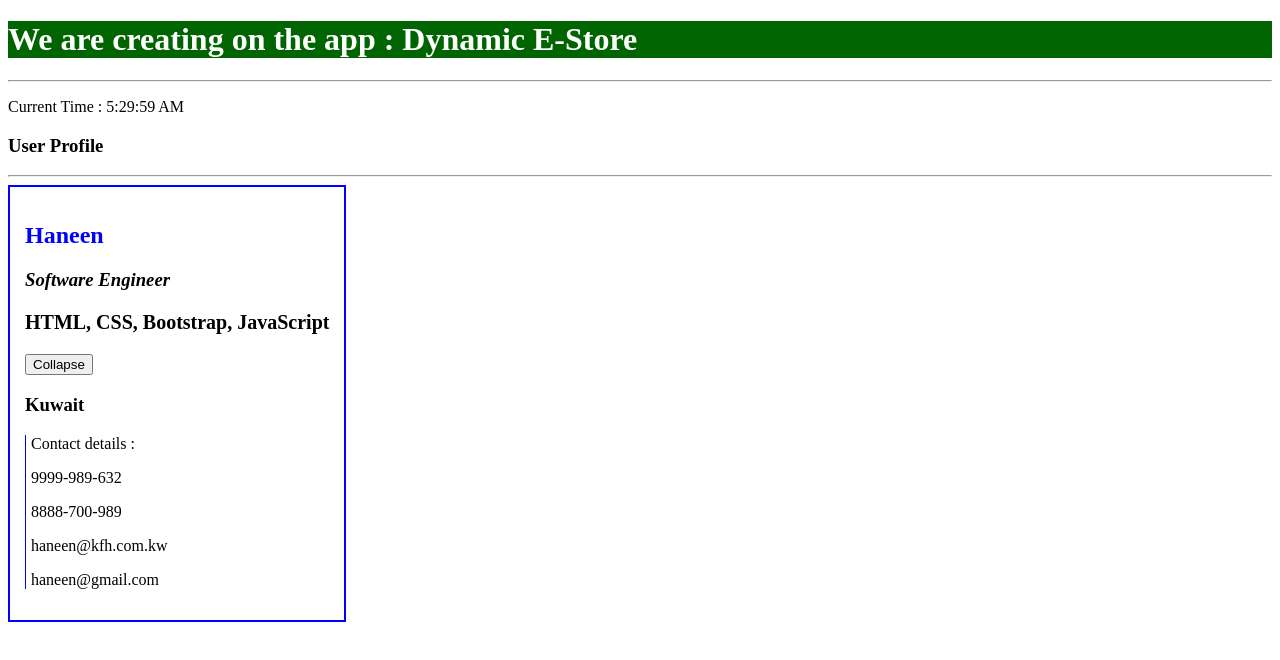
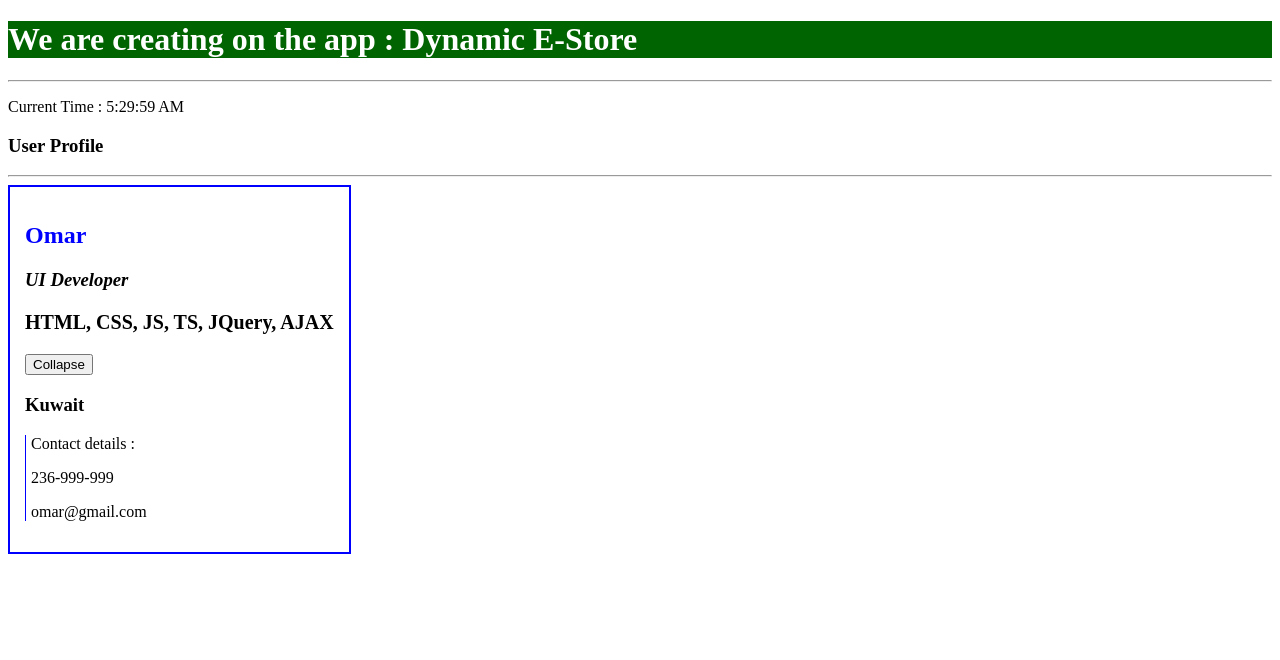
Before and after one commit to messagewaleed/first-angular-pro, an Angular app: page / in a window 1280 px wide. Shown: the top 660 px of the page. Built offline with nearby package versions, Linux system fonts and the light colour scheme.

Commit message:
Talked about @Input, LifeCycle Hooks, Passing Parameters to Components

```diff
--- a/src/app/app.component.html
+++ b/src/app/app.component.html
@@ -4,4 +4,6 @@
 <!-- <h3>Current Date : {{currentDate}}</h3> -->
 <hr>
 <other></other> <!--Angular instatiates the Other Component for us-->
-<profile></profile>
+<!-- <profile name="NAME FROM HTML" designation="Tester"></profile> -->
+
+<profile [profile]="profile"></profile>
--- a/src/app/app.component.ts
+++ b/src/app/app.component.ts
@@ -1,4 +1,5 @@
 import { Component } from '@angular/core';
+import { Profile } from './profile';
 
 @Component({ //A decorator that tells Angular this is a component
   selector: 'root', //The selector for this component
@@ -9,5 +10,22 @@ export class AppComponent {
   title : string = "Dynamic E-Store";
   currentDate : string = new Date().toLocaleTimeString();
 
+  profile !: Profile;
+
+  constructor(){
+    this.profile = new Profile();
+    this.profile.name = "Omar";
+    this.profile.designation = "UI Developer";
+    this.profile.skills = "HTML, CSS, JS, TS, JQuery, AJAX";
+    this.profile.location = "Kuwait";
+    this.profile.contact = [
+      '236-999-999',
+      'omar@gmail.com'
+    ];
+  }
+
+
+
+
 
 }
--- /dev/null
+++ b/src/app/profile.ts
@@ -0,0 +1,7 @@
+export class Profile{
+    name !: string;
+    designation !: string;
+    skills !: string;
+    location !: string;
+    contact !: string[];
+}
--- a/src/app/profile/profile.component.ts
+++ b/src/app/profile/profile.component.ts
@@ -1,4 +1,5 @@
-import { Component } from '@angular/core';
+import { Component, Input } from '@angular/core';
+import { Profile } from '../profile';
 
 @Component({
   selector: 'profile',
@@ -7,24 +8,34 @@ import { Component } from '@angular/core';
 })
 export class ProfileComponent {
 
+
+  // @Input('name') name !: string;
+  // @Input('designation') designation !: string;
+
   flag : boolean = false;
 
+  @Input('profile') profile !: Profile
 
-  profile: any;
+
+  // profile : any;
 
   constructor(){
-    this.profile = {
-      name : 'Haneen',
-      designation : 'Software Engineer',
-      skills : "HTML, CSS, Bootstrap, JavaScript",
-      location : "Kuwait",
-      contact : [
-        '9999-989-632',
-        '8888-700-989',
-        'haneen@kfh.com.kw',
-        'haneen@gmail.com'
-      ]
-    };
+
+  }
+
+  ngOnInit(){ //Lifecyle hook
+    // this.profile = {
+    //   name : this.name,
+    //   designation : this.designation,
+    //   skills : "HTML, CSS, Bootstrap, JavaScript",
+    //   location : "Kuwait",
+    //   contact : [
+    //     '9999-989-632',
+    //     '8888-700-989',
+    //     'haneen@kfh.com.kw',
+    //     'haneen@gmail.com'
+    //   ]
+    // };
   }
 
   // handleButtonClick(){
```
